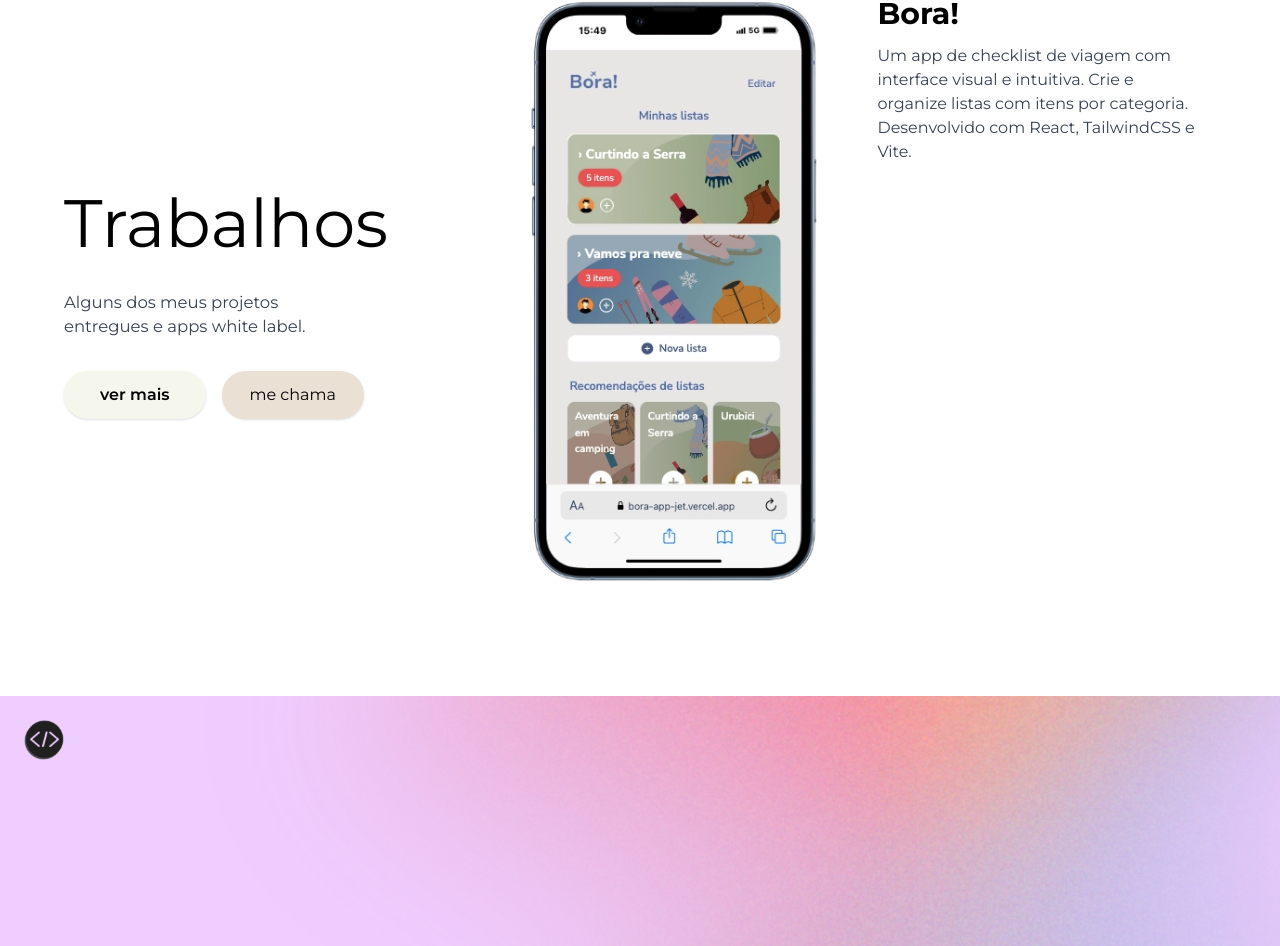
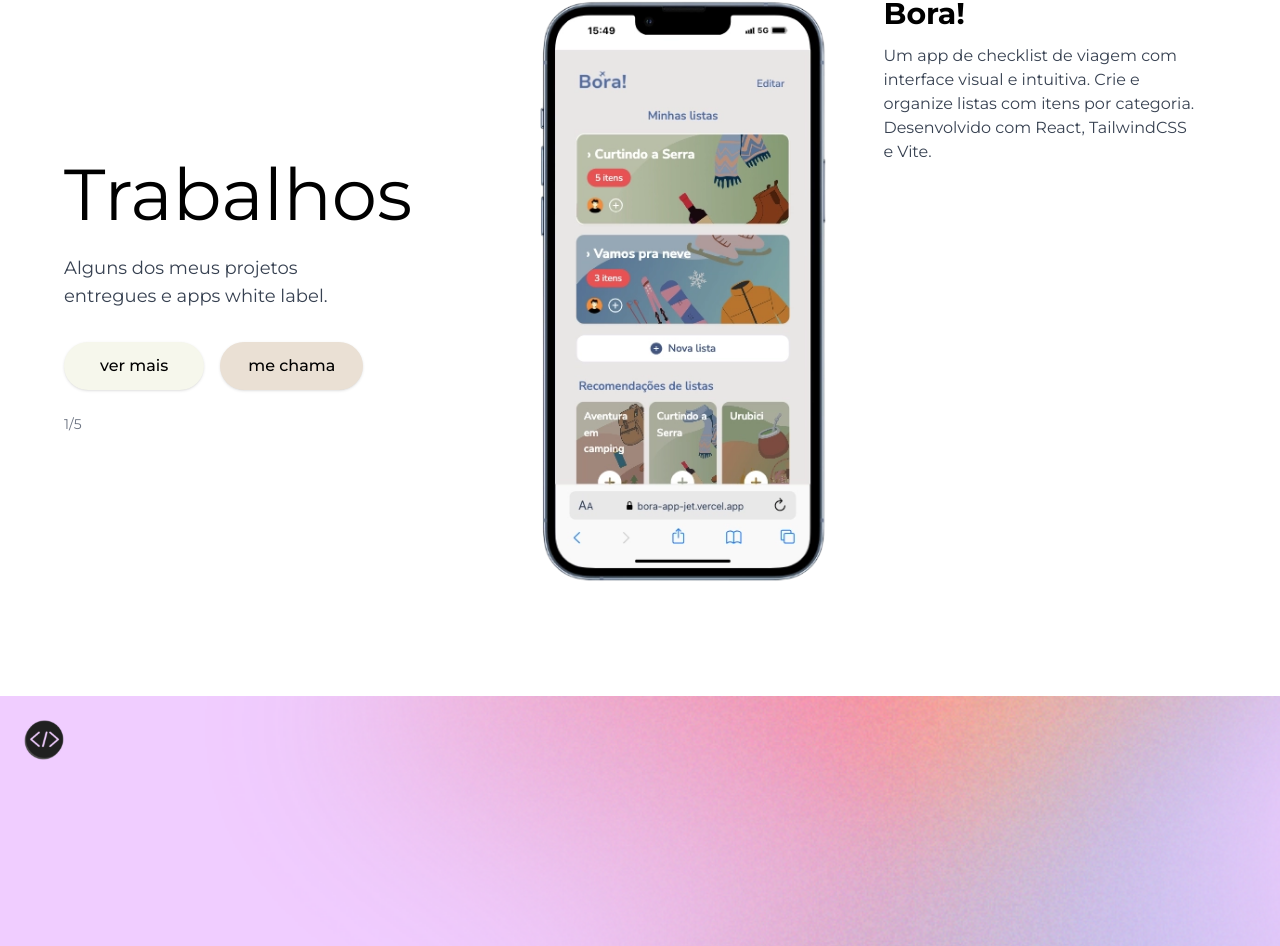
Before and after one commit to juliabacchi1/juliadev, a React (Vite) app: page / in a window 1280 px wide. Shown: the part 2504-3450 px from the top of the page. Built offline with nearby package versions, Linux system fonts and the light colour scheme; a web font is replaced by a local one.

Commit message:
Refatorização de layout no works.jsx

```diff
--- a/src/sections/Works.jsx
+++ b/src/sections/Works.jsx
@@ -1,5 +1,15 @@
 import { useState } from "react";
 import FloatingLogo from "../components/FloatingLogo";
+
+const Button = ({ children, onClick, className = "", ...props }) => (
+  <button
+    className={`font-medium px-7 py-3 rounded-full shadow transition ${className}`}
+    onClick={onClick}
+    {...props}
+  >
+    {children}
+  </button>
+);
 
 const Works = () => {
   const projects = [
@@ -58,30 +68,39 @@
       className="fullscreen-section bg-white flex flex-col md:flex-row items-center justify-center"
     >
       <FloatingLogo />
-
+      <link
+        rel="preload"
+        href={projects[(index + 1) % projects.length].view}
+        as="image"
+      />
       {/* Texto lateral */}
-      <div className="w-full md:w-[30%] px-6 my-16 md:my-2 md:mx-10 flex flex-col items-center md:items-start text-left">
-        <h2 className="text-[36px] md:text-[67px] mb-4">Trabalhos</h2>
-        <p className="text-[16.5px] text-center md:text-start text-gray-700 mb-8 max-w-md">
+      <div className="w-full md:w-[30%] px-6 my-16 mb-4 md:my-2 md:mx-10 flex flex-col items-center md:items-start text-left">
+        <h2 className="text-4xl md:text-6xl lg:text-7xl mb-6">Trabalhos</h2>
+        <p className="text-base md:text-lg text-center md:text-start text-gray-700 mb-8 max-w-md">
           Alguns dos meus projetos <br /> entregues e apps white label.
         </p>
         <div className="flex flex-wrap gap-4">
-          <button
+          <Button
             onClick={nextProject}
-            className="bg-[#F6F7EC] font-semibold px-9 py-3 rounded-full shadow hover:bg-[#EAE0D4] transition"
+            className="bg-[#F6F7EC] hover:bg-[#EAE0D4] px-9"
+            aria-label="Próximo projeto"
           >
             ver mais
-          </button>
+          </Button>
           <a href="#contato">
-            <button className="bg-[#EAE0D4] font-regular px-7 py-3 rounded-full shadow hover:bg-[#F6F7EC] transition">
+            <Button className="bg-[#EAE0D4] hover:bg-[#F6F7EC]">
               me chama
-            </button>
+            </Button>
           </a>
         </div>
+
+        <p className="text-sm text-gray-500 mt-6">
+          {index + 1}/{projects.length}
+        </p>
       </div>
 
+      {/* Conteúdo principal */}
       <div className="w-full md:w-[70%] flex flex-col md:flex-row items-center md:items-start px-4 md:px-8 lg:px-12 gap-6">
-        {/* Container da Imagem */}
         <a
           href={link}
           target="_blank"
```
